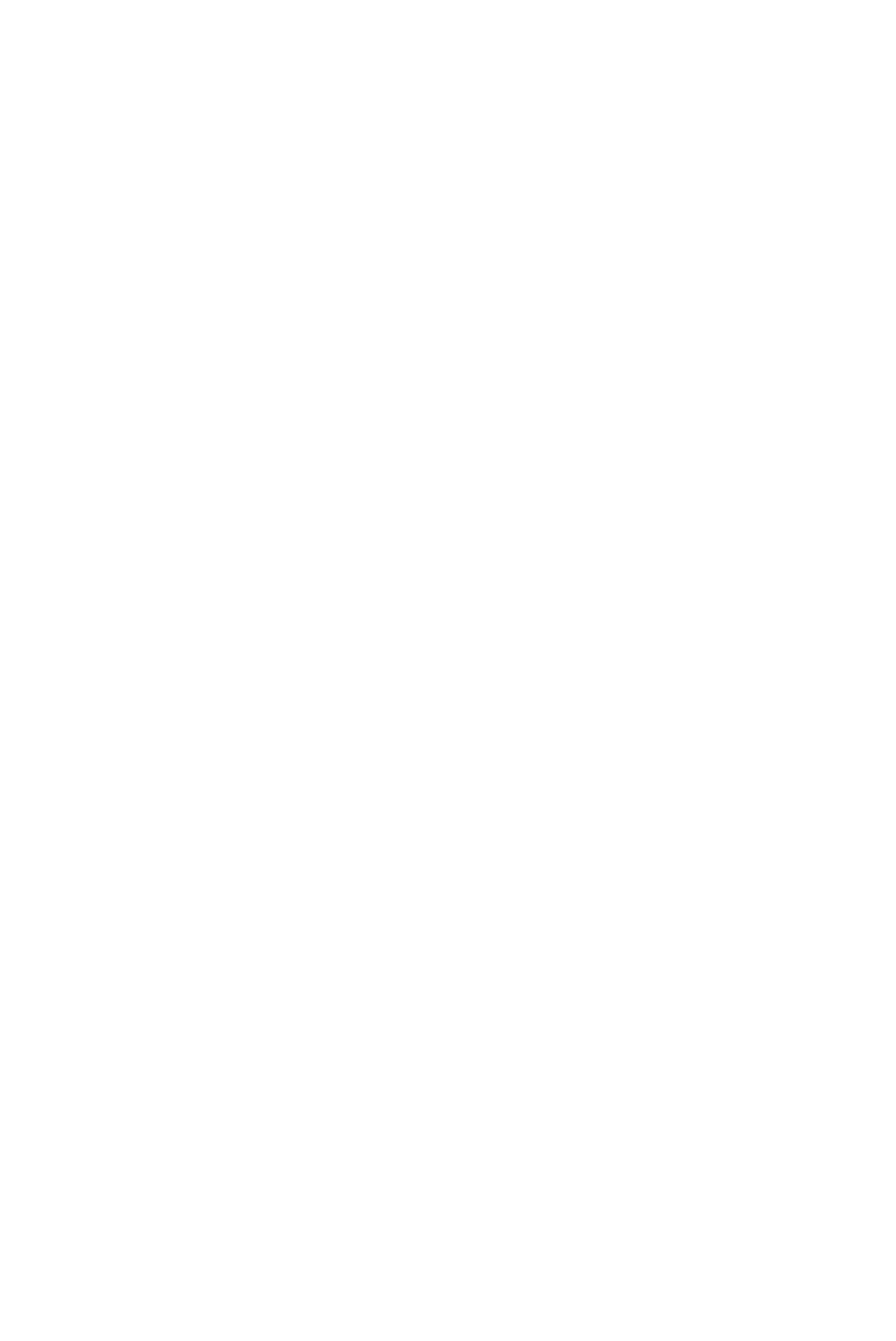
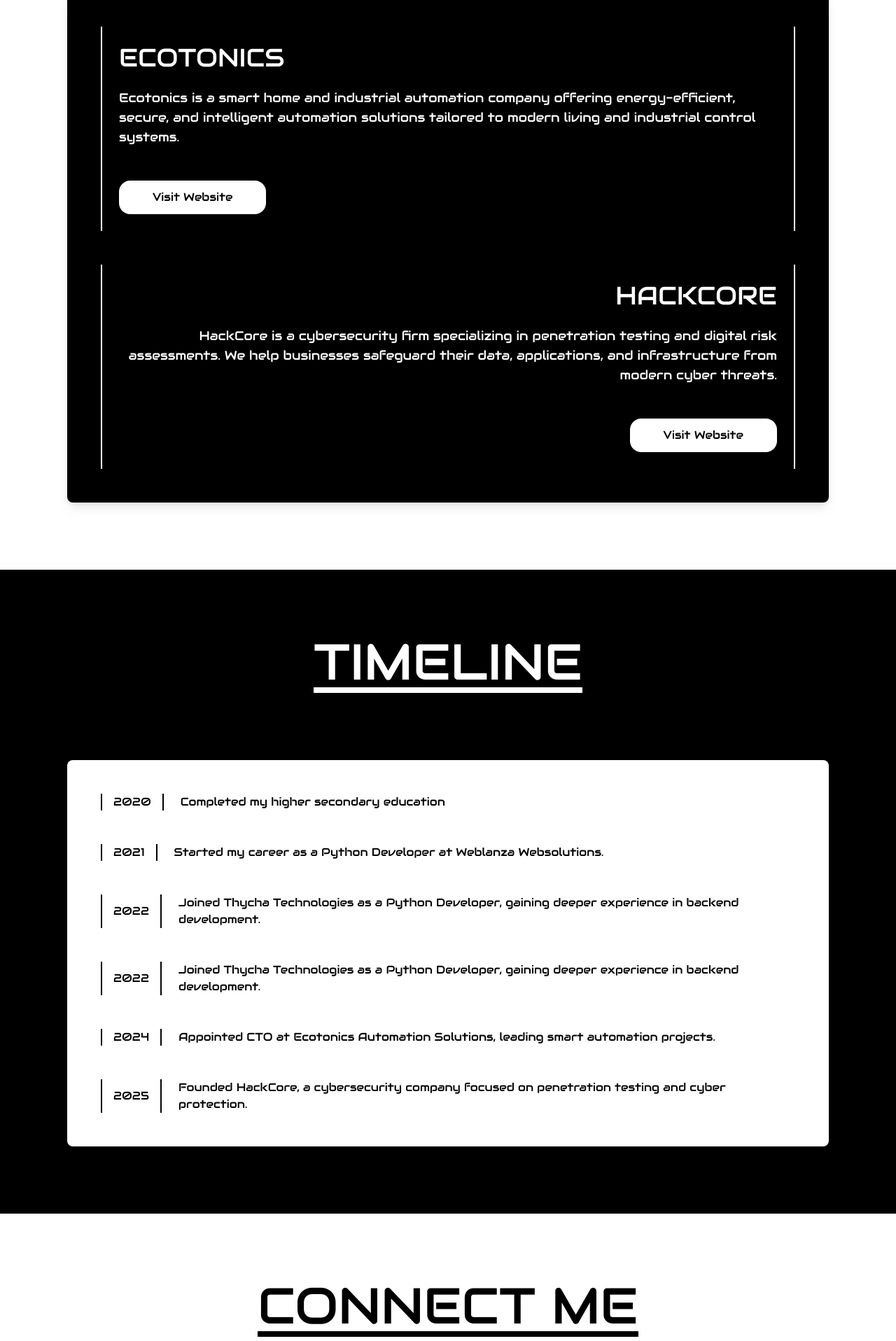
Before and after one commit to kamaru-x/Me, a Next.js app: page / in a window 1280 px wide. Shown: the part 1704-3620 px from the top of the page at 70% size. Before the commit the page ends 1422 px from the top, so only its background shows below. Built offline with nearby package versions, Linux system fonts and the light colour scheme.

Commit message:
v1 Completed

```diff
--- a/app/(root)/page.tsx
+++ b/app/(root)/page.tsx
@@ -1,13 +1,19 @@
 import HeroSection from "../components/HeroSection";
 import AboutUs from "../components/AboutUs";
 import Initiatives from "../components/Initiatives";
+import Timeline from "../components/Timeline";
+import SocialMedia from "../components/SocialMedia";
+import Footer from "../components/Footer";
 
 export default function Home() {
     return (
         <main className="no-vertical-scroll text-white">
             <HeroSection />
             <AboutUs />
-            {/* <Initiatives /> */}
+            <Initiatives />
+            <Timeline />
+            <SocialMedia />
+            <Footer />
         </main>
     );
 }
--- a/app/components/Initiatives.tsx
+++ b/app/components/Initiatives.tsx
@@ -4,17 +4,50 @@
     return (
         <div className="w-full">
             <div className='w-full bg-white text-black pb-12 md:pb-24'>
+                {/* Heading */}
                 <div className="flex justify-center py-12 md:py-24">
-                    <h1 className='text-4xl md:text-5xl lg:text-8xl border-b-8 border-black inline-block'>
+                    <h1 className='text-4xl md:text-5xl lg:text-7xl border-b-8 border-black inline-block'>
                         INITIATIVES
                     </h1>
                 </div>
-                <div className='bg-black text-white mx-6 md:mx-24 p-6 md:p-12 rounded-lg shadow-lg'>
-                    <div className='flex'>
-                        <p className='border-x-2 px-4'>
-                            2024
-                        </p>
-                        <p className='px-5'>Started Working as CTO Ecotonic Automation Soultions</p>
+
+                {/* Initiatives Box */}
+                <div className="px-6 md:px-12 lg:px-24">
+                    <div className='bg-black text-white rounded-lg shadow-lg p-6 md:p-12'>
+
+                        {/* ECOTONICS */}
+                        <div className='border-x-2 border-white p-6 mb-12 text-center lg:text-left'>
+                            <p className='text-3xl md:text-4xl'>ECOTONICS</p>
+                            <p className='mt-6 lg:text-lg'>
+                                Ecotonics is a smart home and industrial automation company offering energy-efficient, secure, and intelligent automation solutions tailored to modern living and industrial control systems.
+                            </p>
+                            <a
+                                href="https://ecotonics.in"
+                                target="_blank"
+                                rel="noopener noreferrer"
+                            >
+                                <button className='px-12 py-3 bg-white rounded-2xl mt-6 md:mt-12 text-black hover:bg-gray-200 transition'>
+                                    Visit Website
+                                </button>
+                            </a>
+                        </div>
+
+                        {/* HACKCORE */}
+                        <div className='border-x-2 border-white p-6 mt-12 text-center lg:text-right'>
+                            <p className='text-3xl md:text-4xl'>HACKCORE</p>
+                            <p className='mt-6 lg:text-lg'>
+                                HackCore is a cybersecurity firm specializing in penetration testing and digital risk assessments. We help businesses safeguard their data, applications, and infrastructure from modern cyber threats.
+                            </p>
+                            <a
+                                href="https://hackcore.in"
+                                target="_blank"
+                                rel="noopener noreferrer"
+                            >
+                                <button className='px-12 py-3 bg-white rounded-2xl mt-6 md:mt-12 text-black hover:bg-gray-200 transition'>
+                                    Visit Website
+                                </button>
+                            </a>
+                        </div>
                     </div>
                 </div>
             </div>
--- a/app/components/SocialMedia.tsx
+++ b/app/components/SocialMedia.tsx
@@ -1,59 +1,95 @@
-import React from 'react'
-import { FaPhoneAlt, FaInstagram, FaEnvelope, FaWhatsapp, FaFacebook } from 'react-icons/fa';
+import React from 'react';
+import {
+    FaPhoneAlt,
+    FaInstagram,
+    FaEnvelope,
+    FaWhatsapp,
+    FaLinkedin,
+} from 'react-icons/fa';
 import { FaLocationDot } from 'react-icons/fa6';
 
 const SocialMedia = () => {
     return (
-        <div className="w-full p-3 md:px-6 text-black">
-            <div className="grid grid-cols-1 md:grid-cols-2 gap-10">
-                <div className='border-5 border-r-15 border-b-15 border-black rounded-3xl'>
-                    <h1 className='p-5 pb-0'>Send Message</h1>
-                    <form action="" className='p-5'>
-                        <input type="text"  className='rounded-2xl border-black border-2 w-full h-10 px-5 py-5' placeholder='Your Name'/>
-                        <input type="email" className='rounded-2xl border-black border-2 w-full h-10 px-5 py-5 mt-3' placeholder='Your Email' />
-                        <textarea className='rounded-2xl border-black border-2 w-full h-40 px-5 py-5 mt-3' placeholder='Your Message'></textarea>
-                        <button className='bg-black text-white rounded-2xl w-full h-10 mt-3 hover:bg-gray-800 transition-colors duration-300'>Send Message</button>
-                    </form>
+        <div className="w-full bg-white text-black pb-12 md:pb-24">
+            {/* Heading */}
+            <div className="flex justify-center py-12 md:py-24">
+                <h1 className="text-4xl md:text-5xl lg:text-7xl border-b-8 border-black inline-block">
+                    CONNECT ME
+                </h1>
             </div>
-                <div>
-                    <div>
-                        <div className="flex items-center p-5 border-5 border-r-15 border-b-15 border-black rounded-3xl mb-4 hover:bg-gray-100 transition-colors duration-300">
-                            <FaInstagram className="text-pink-500 text-2xl mr-4" />
-                            <a href="https://instagram.com/yourprofile" target="_blank" rel="noopener noreferrer" className="text-lg font-semibold">
+
+            {/* Contact Section */}
+            <div className="bg-black text-white mx-6 md:mx-24 p-6 md:p-12 rounded-2xl shadow-xl">
+                <div className="grid grid-cols-1 md:grid-cols-2 lg:grid-cols-3 gap-6">
+                    {/* Phone */}
+                    <div className="bg-white text-black rounded-xl p-5 shadow-md flex items-center gap-4">
+                        <FaPhoneAlt className="text-2xl text-black" />
+                        <a href="tel:+919400711976" className="text-lg font-medium hover:underline">
+                            +91 9400 711 976
+                        </a>
+                    </div>
+
+                    {/* Email */}
+                    <div className="bg-white text-black rounded-xl p-5 shadow-md flex items-center gap-4">
+                        <FaEnvelope className="text-2xl text-black" />
+                        <a
+                            href="mailto:kamaru.office@gmail.com"
+                            className="text-lg font-medium hover:underline"
+                        >
+                            connect@kamaru.me
+                        </a>
+                    </div>
+
+                    {/* WhatsApp */}
+                    <div className="bg-white text-black rounded-xl p-5 shadow-md flex items-center gap-4">
+                        <FaWhatsapp className="text-2xl text-green-500" />
+                        <a
+                            href="https://wa.me/919400711976"
+                            target="_blank"
+                            rel="noopener noreferrer"
+                            className="text-lg font-medium hover:underline"
+                        >
+                            Chat on WhatsApp
+                        </a>
+                    </div>
+
+                    {/* Instagram */}
+                    <div className="bg-white text-black rounded-xl p-5 shadow-md flex items-center gap-4">
+                        <FaInstagram className="text-2xl text-pink-500" />
+                        <a
+                            href="https://instagram.com/kamaru.me"
+                            target="_blank"
+                            rel="noopener noreferrer"
+                            className="text-lg font-medium hover:underline"
+                        >
                             @kamaru.me
                         </a>
                     </div>
-                        <div className="flex items-center p-5 border-5 border-r-15 border-b-15 border-black rounded-3xl mb-4 hover:bg-gray-100 transition-colors duration-300">
-                            <FaWhatsapp className="text-green-500 text-2xl mr-4" />
-                            <a href="https://wa.me/yourwhatsapplink" target="_blank" rel="noopener noreferrer" className="text-lg font-semibold">
-                                +91 9400 711 976
-                            </a>
-                        </div>
-                        <div className="flex items-center p-5 border-5 border-r-15 border-b-15 border-black rounded-3xl mb-4 hover:bg-gray-100 transition-colors duration-300">
-                            <FaFacebook className="text-blue-600 text-2xl mr-4" />
-                            <a href="https://facebook.com/yourprofile" target="_blank" rel="noopener noreferrer" className="text-lg font-semibold">
+
+                    {/* Facebook */}
+                    <div className="bg-white text-black rounded-xl p-5 shadow-md flex items-center gap-4">
+                        <FaLinkedin className="text-2xl text-blue-500" />
+                        <a
+                            href="https://in.linkedin.com/in/kamarudheen-u"
+                            target="_blank"
+                            rel="noopener noreferrer"
+                            className="text-lg font-medium hover:underline"
+                        >
                             Kamarudheen
                         </a>
                     </div>
-                    </div>
-                    <div className='grid grid-cols-3 gap-5'>
-                        <div className='flex flex-col items-center justify-center text-center border-5 border-r-15 border-b-15 border-black rounded-3xl p-5'>
-                            <FaEnvelope className="text-blue-600 text-2xl mb-2" />
-                            <p>Email</p>
-                        </div>
-                        <div className='flex flex-col items-center justify-center text-center border-5 border-r-15 border-b-15 border-black rounded-3xl p-5'>
-                            <FaPhoneAlt className="text-blue-600 text-2xl mb-2" />
-                            <p>Call</p>
-                        </div>
-                        <div className='flex flex-col items-center justify-center text-center border-5 border-r-15 border-b-15 border-black rounded-3xl p-5'>
-                            <FaLocationDot className="text-blue-600 text-2xl mb-2" />
-                            <p>Location</p>
+
+                    {/* Location */}
+                    <div className="bg-white text-black rounded-xl p-5 shadow-md flex items-center gap-4">
+                        <FaLocationDot className="text-2xl text-red-500" />
+                        <p className="text-lg font-medium">
+                            Kannur, Kerala, India
+                        </p>
                     </div>
                 </div>
             </div>
         </div>
-        </div>
-    )
-}
+    );
+};
 
-export default SocialMedia
+export default SocialMedia;
--- /dev/null
+++ b/app/components/Timeline.tsx
@@ -0,0 +1,78 @@
+import React from 'react'
+
+const Timeline = () => {
+    return (
+        <div className="w-full">
+            <div className='w-full bg-black text-text-white pb-12 md:pb-24'>
+                <div className="flex justify-center py-12 md:py-24">
+                    <h1 className='text-4xl md:text-5xl lg:text-7xl border-b-8 border-white inline-block'>
+                        TIMELINE
+                    </h1>
+                </div>
+                <div className='bg-white text-black mx-6 md:mx-24 p-6 md:p-12 rounded-lg shadow-lg'>
+                    <div className='flex mb-12'>
+                        <p className='border-x-2 px-4 py-auto flex items-center'>
+                            2020
+                        </p>
+                        <p className='px-6'>Completed my higher secondary education</p>
+                    </div>
+                    <div className='flex my-12'>
+                        <p className='border-x-2 px-4 py-auto flex items-center'>
+                            2021
+                        </p>
+                        <p className='px-6'>Started my career as a Python Developer at Weblanza Websolutions.</p>
+                    </div>
+                    <div className='flex my-12'>
+                        <p className='border-x-2 px-4 py-auto flex items-center'>
+                            2022
+                        </p>
+                        <p className='px-6'>Joined Thycha Technologies as a Python Developer, gaining deeper experience in backend development.</p>
+                    </div><div className='flex my-12'>
+                        <p className='border-x-2 px-4 py-auto flex items-center'>
+                            2022
+                        </p>
+                        <p className='px-6'>Joined Thycha Technologies as a Python Developer, gaining deeper experience in backend development.</p>
+                    </div>
+                    <div className='flex my-12'>
+                        <p className='border-x-2 px-4 py-auto flex items-center'>
+                            2024
+                        </p>
+                        <p className='px-6'>Appointed CTO at Ecotonics Automation Solutions, leading smart automation projects.</p>
+                    </div>
+                    <div className='flex mt-12'>
+                        <p className='border-x-2 px-4 py-auto flex items-center'>
+                            2025
+                        </p>
+                        <p className='px-6'>Founded HackCore, a cybersecurity company focused on penetration testing and cyber protection.</p>
+                    </div>
+                    {/* <div className='flex my-12'>
+                        <p className='border-x-2 px-4 py-auto flex items-center'>
+                            2025
+                        </p>
+                        <p className='px-6'>Started a new IT company specializing in SaaS development.</p>
+                    </div>
+                    <div className='flex my-12'>
+                        <p className='border-x-2 px-4 py-auto flex items-center'>
+                            2025
+                        </p>
+                        <p className='px-6'>Built a Personal Assistant App for freelancers and early-stage entrepreneurs.</p>
+                    </div>
+                    <div className='flex my-12'>
+                        <p className='border-x-2 px-4 py-auto flex items-center'>
+                            2025
+                        </p>
+                        <p className='px-6'>Developed a Lead Generation Tool to simplify client acquisition.</p>
+                    </div>
+                    <div className='flex mt-12'>
+                        <p className='border-x-2 px-4 py-auto flex items-center'>
+                            2025
+                        </p>
+                        <p className='px-6'>Created an LMS platform offering IGNOU courses with additional tech skills like web development and ethical hacking at affordable prices to help underprivileged students.</p>
+                    </div> */}
+                </div>
+            </div>
+        </div>
+    )
+}
+
+export default Timeline
```
Also changed, not shown: app/components/AboutUs.tsx (+5 -3 lines), app/components/Footer.tsx (+5 -3 lines), public/images/ecotonics-white.png (added), public/images/ecotonics.png (added). Lines whose indentation alone changed are shown as unchanged.
